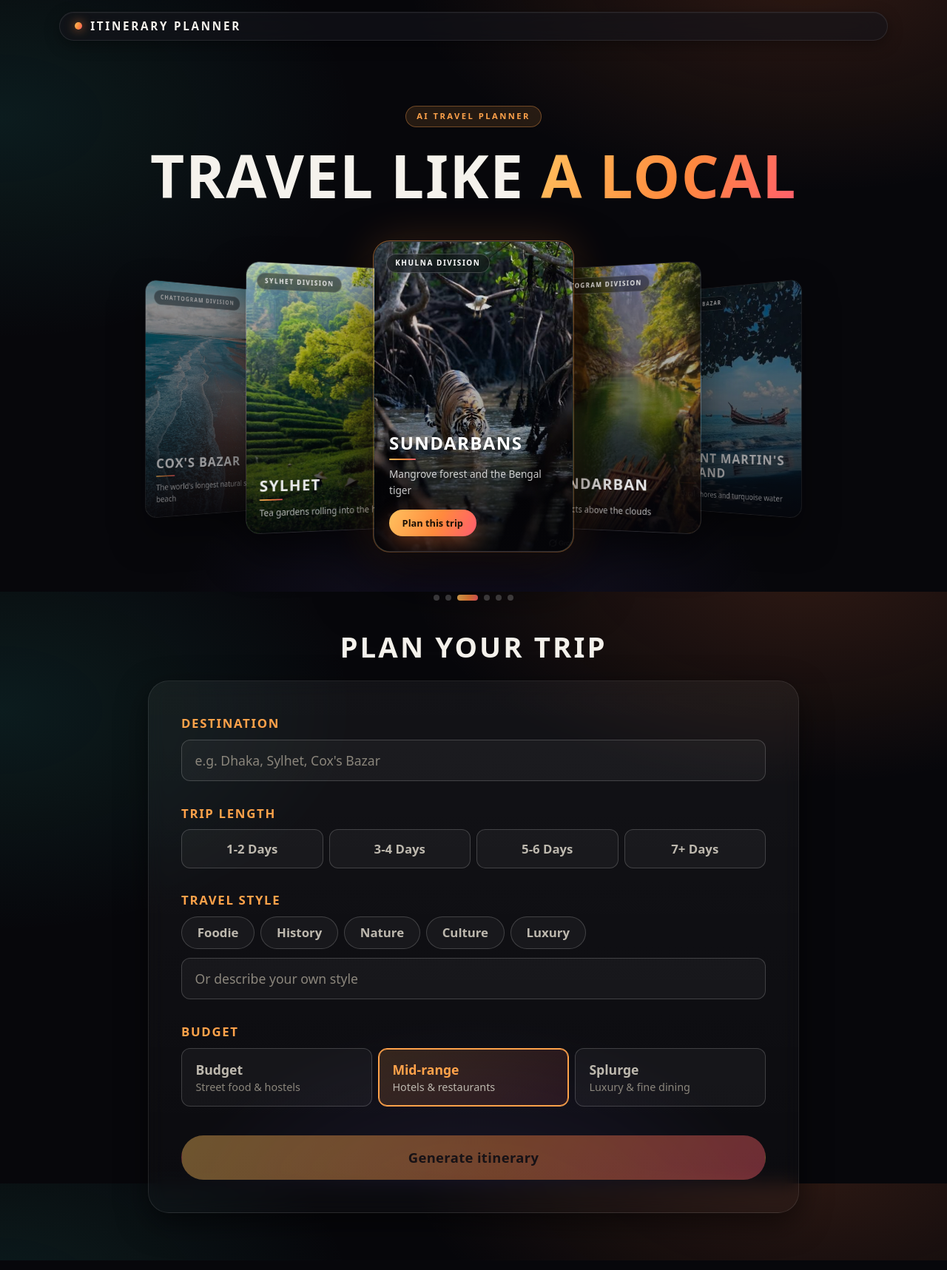
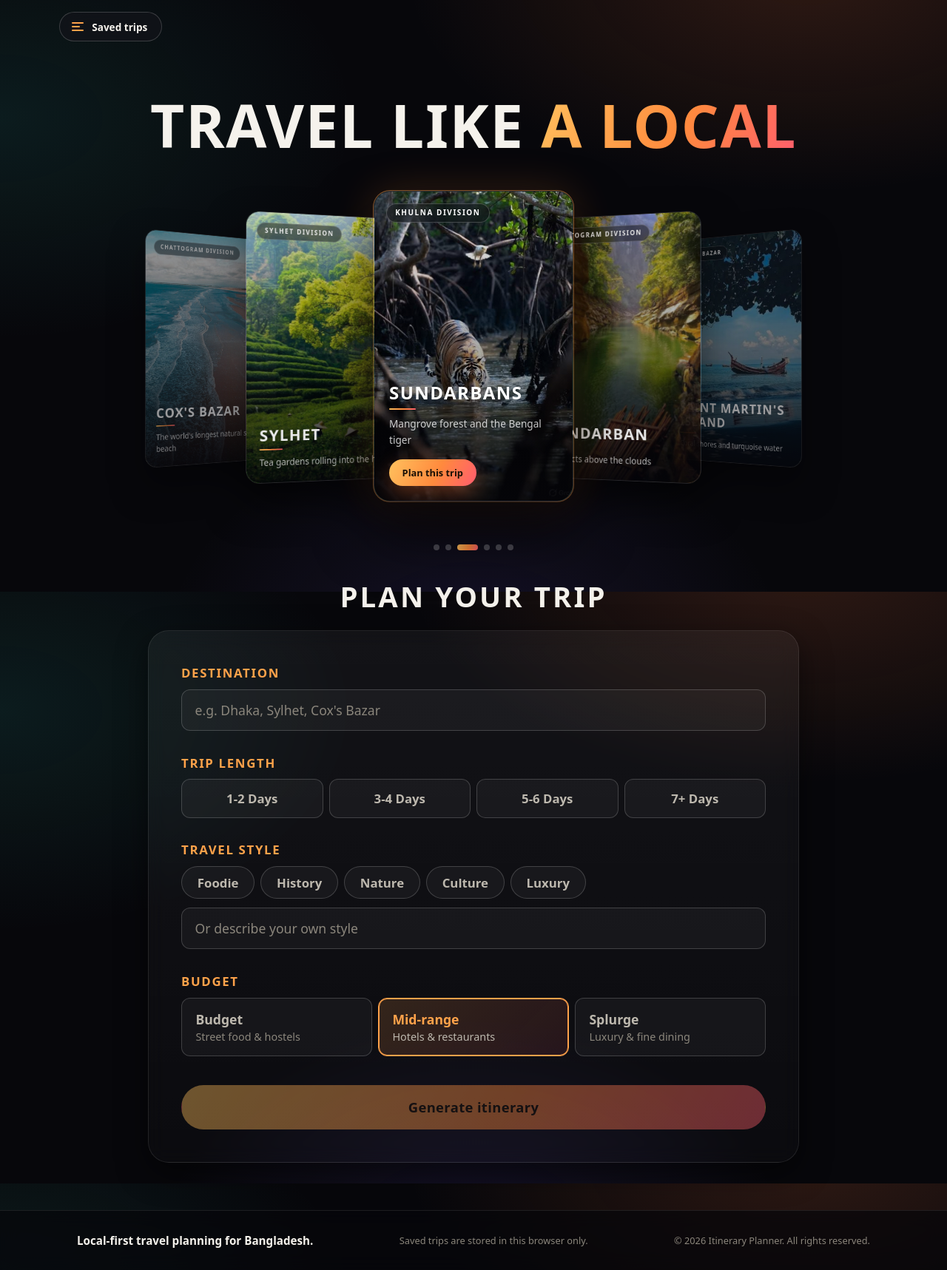
Before and after one commit to mantakanusaiba/Itinerary-agent, a React (Vite) app in the folder Frontend/: page / in a window 1280 px wide. Shown: the whole page at 74% size. Built offline with nearby package versions, Linux system fonts and the light colour scheme; no server answers; a web font is replaced by a local one.

Commit message:
Footer and sidebar added

```diff
--- a/Frontend/src/App.jsx
+++ b/Frontend/src/App.jsx
@@ -5,7 +5,8 @@ import ItineraryView from "./components/ItineraryView.jsx";
 import SourcesPanel from "./components/SourcesPanel.jsx";
 import WeatherWidget from "./components/WeatherWidget.jsx";
 import DestinationShowcase from "./components/DestinationShowcase.jsx";
-import SavedTripsDropdown from "./components/SavedTripsDropdown.jsx";
+import SavedTripsSidebar from "./components/SavedTripsSidebar.jsx";
+import Footer from "./components/Footer.jsx";
 import { streamItinerary, swapStop } from "./api.js";
 import { tryLoadFromUrl, clearUrlHash, encodeToUrl } from "./utils/shareUrl.js";
 import { saveTrip } from "./utils/savedTrips.js";
@@ -29,8 +30,10 @@ export default function App() {
   // Toast state for "Trip saved!" confirmation
   const [saveToast, setSaveToast] = useState(false);
 
-  // Force SavedTripsDropdown to re-render its badge after a save
+  // Bump to make the saved-trips sidebar re-read storage after a save
   const [savedTripsVersion, setSavedTripsVersion] = useState(0);
+  // Saved-trips sidebar visibility
+  const [sidebarOpen, setSidebarOpen] = useState(false);
 
   // ── Load shared itinerary from URL hash on first mount ──────────────────────
   useEffect(() => {
@@ -162,20 +165,30 @@ export default function App() {
     <div className="app-shell">
       <header className="app-header">
         <div className="app-header__inner">
-          <div className="app-header__brand">
-            <h1 className="app-header__title">Itinerary Planner</h1>
-            <p className="app-header__subtitle">
-              AI-powered travel planning built on local knowledge
-            </p>
-          </div>
-          <div className="app-header__top-bar">
-            <SavedTripsDropdown
-              key={savedTripsVersion}
-              onLoad={handleLoadSavedTrip}
-            />
-          </div>
+          <button
+            type="button"
+            className="history-btn"
+            onClick={() => setSidebarOpen(true)}
+            aria-haspopup="dialog"
+            aria-expanded={sidebarOpen}
+          >
+            <span className="history-btn__icon" aria-hidden="true">
+              <span />
+              <span />
+              <span />
+            </span>
+            Saved trips
+          </button>
         </div>
       </header>
+
+      <SavedTripsSidebar
+        open={sidebarOpen}
+        onClose={() => setSidebarOpen(false)}
+        version={savedTripsVersion}
+        onLoad={handleLoadSavedTrip}
+        onNewTrip={handleReset}
+      />
 
       {status === "done" && result && (
         <div className="sticky-form-wrapper">
@@ -193,7 +206,6 @@ export default function App() {
         {status === "idle" && (
           <>
             <section className="hero">
-              <span className="hero__eyebrow">AI travel planner</span>
               <h2 className="hero__title">
                 Travel like <span>a local</span>
               </h2>
@@ -263,6 +275,8 @@ export default function App() {
           </div>
         )}
       </main>
+
+      <Footer />
     </div>
   );
 }
--- /dev/null
+++ b/Frontend/src/components/Footer.css
@@ -0,0 +1,46 @@
+/* Site footer */
+
+.site-footer {
+  margin-top: auto;
+  border-top: 1px solid var(--border);
+  background: rgba(7, 7, 11, 0.7);
+  backdrop-filter: blur(12px);
+  -webkit-backdrop-filter: blur(12px);
+}
+
+.site-footer__inner {
+  max-width: var(--max-width);
+  margin: 0 auto;
+  padding: 1.75rem 1.5rem;
+  display: flex;
+  align-items: center;
+  justify-content: space-between;
+  flex-wrap: wrap;
+  gap: 0.75rem 2rem;
+}
+
+.site-footer__tagline {
+  font-family: var(--font-display);
+  font-weight: 700;
+  font-size: 0.95rem;
+  color: var(--text);
+}
+
+.site-footer__note,
+.site-footer__copy {
+  font-size: 0.8rem;
+  color: var(--muted);
+}
+
+@media (max-width: 640px) {
+  .site-footer__inner {
+    flex-direction: column;
+    align-items: flex-start;
+  }
+}
+
+@media print {
+  .site-footer {
+    display: none;
+  }
+}
--- /dev/null
+++ b/Frontend/src/components/Footer.jsx
@@ -0,0 +1,19 @@
+import "./Footer.css";
+
+export default function Footer() {
+  return (
+    <footer className="site-footer">
+      <div className="site-footer__inner">
+        <p className="site-footer__tagline">
+          Local-first travel planning for Bangladesh.
+        </p>
+        <p className="site-footer__note">
+          Saved trips are stored in this browser only.
+        </p>
+        <p className="site-footer__copy">
+          &copy; {new Date().getFullYear()} Itinerary Planner. All rights reserved.
+        </p>
+      </div>
+    </footer>
+  );
+}
--- /dev/null
+++ b/Frontend/src/components/SavedTripsSidebar.css
@@ -0,0 +1,188 @@
+/* Saved trips sidebar (slide-in from the left) */
+
+.sidebar-backdrop {
+  position: fixed;
+  inset: 0;
+  z-index: 300;
+  background: rgba(3, 3, 8, 0.6);
+  backdrop-filter: blur(3px);
+  opacity: 0;
+  pointer-events: none;
+  transition: opacity 0.3s ease;
+}
+
+.sidebar-backdrop--open {
+  opacity: 1;
+  pointer-events: auto;
+}
+
+.sidebar {
+  position: fixed;
+  top: 0;
+  left: 0;
+  bottom: 0;
+  z-index: 310;
+  width: 340px;
+  max-width: 88vw;
+  display: flex;
+  flex-direction: column;
+  gap: 1rem;
+  padding: 1.5rem 1.25rem;
+  background: rgba(15, 15, 22, 0.97);
+  border-right: 1px solid var(--border-strong);
+  box-shadow: var(--shadow-lg);
+  transform: translateX(-102%);
+  visibility: hidden;
+  transition: transform 0.35s cubic-bezier(0.22, 0.8, 0.24, 1), visibility 0.35s;
+}
+
+.sidebar--open {
+  transform: translateX(0);
+  visibility: visible;
+}
+
+.sidebar__header {
+  display: flex;
+  align-items: flex-start;
+  justify-content: space-between;
+  gap: 1rem;
+}
+
+.sidebar__title {
+  font-size: 1.3rem;
+  font-weight: 800;
+  letter-spacing: 0.04em;
+  text-transform: uppercase;
+}
+
+.sidebar__count {
+  margin-top: 0.15rem;
+  font-size: 0.8rem;
+  color: var(--muted);
+}
+
+.sidebar__close {
+  padding: 0.35rem 0.85rem;
+  font-size: 0.8rem;
+  font-weight: 600;
+  color: var(--text-secondary);
+  background: var(--glass);
+  border: 1px solid var(--border-strong);
+  border-radius: 999px;
+}
+
+.sidebar__close:hover {
+  color: var(--text);
+  border-color: rgba(255, 255, 255, 0.35);
+}
+
+.sidebar__new {
+  width: 100%;
+}
+
+.sidebar__body {
+  flex: 1;
+  min-height: 0;
+  overflow-y: auto;
+  margin: 0 -0.25rem;
+  padding: 0 0.25rem;
+}
+
+.sidebar__empty {
+  padding: 1rem;
+  font-size: 0.875rem;
+  line-height: 1.6;
+  color: var(--text-secondary);
+  background: var(--glass);
+  border: 1px dashed var(--border-strong);
+  border-radius: var(--radius);
+}
+
+.sidebar__list {
+  list-style: none;
+  display: flex;
+  flex-direction: column;
+  gap: 0.6rem;
+}
+
+.sidebar__item {
+  display: flex;
+  align-items: stretch;
+  background: var(--glass);
+  border: 1px solid var(--border);
+  border-radius: var(--radius);
+  overflow: hidden;
+  transition: border-color 0.2s ease, background 0.2s ease;
+}
+
+.sidebar__item:hover {
+  border-color: rgba(255, 162, 74, 0.5);
+  background: rgba(255, 162, 74, 0.06);
+}
+
+.sidebar__item-main {
+  flex: 1;
+  min-width: 0;
+  display: flex;
+  flex-direction: column;
+  align-items: flex-start;
+  gap: 0.1rem;
+  padding: 0.75rem 0.9rem;
+  background: transparent;
+  border: none;
+  text-align: left;
+  color: var(--text);
+}
+
+.sidebar__item-city {
+  max-width: 100%;
+  overflow: hidden;
+  text-overflow: ellipsis;
+  white-space: nowrap;
+  font-family: var(--font-display);
+  font-size: 1rem;
+  font-weight: 700;
+}
+
+.sidebar__item-meta {
+  max-width: 100%;
+  overflow: hidden;
+  text-overflow: ellipsis;
+  white-space: nowrap;
+  font-size: 0.8rem;
+  color: var(--text-secondary);
+}
+
+.sidebar__item-date {
+  font-size: 0.72rem;
+  color: var(--muted);
+}
+
+.sidebar__item-delete {
+  padding: 0 0.85rem;
+  font-size: 0.75rem;
+  font-weight: 600;
+  color: var(--muted);
+  background: transparent;
+  border: none;
+  border-left: 1px solid var(--border);
+}
+
+.sidebar__item-delete:hover {
+  color: var(--danger);
+  background: var(--danger-soft);
+}
+
+.sidebar__clear {
+  align-self: flex-start;
+  padding: 0.3rem 0;
+  font-size: 0.8rem;
+  font-weight: 600;
+  color: var(--muted);
+  background: transparent;
+  border: none;
+}
+
+.sidebar__clear:hover {
+  color: var(--danger);
+}
--- /dev/null
+++ b/Frontend/src/components/SavedTripsSidebar.jsx
@@ -0,0 +1,129 @@
+import { useEffect, useState } from "react";
+import { loadSavedTrips, deleteSavedTrip, formatSavedDate } from "../utils/savedTrips.js";
+import "./SavedTripsSidebar.css";
+
+/**
+ * SavedTripsSidebar
+ *
+ * A slide-in panel on the left listing every previously generated itinerary
+ * (stored in the browser's localStorage, so no backend is involved).
+ *
+ * Props:
+ *   open                      - whether the panel is visible
+ *   onClose()                 - close the panel
+ *   version                   - bump this number to re-read storage after a save
+ *   onLoad(result, params)    - load a saved trip into the page
+ *   onNewTrip()               - start a fresh search
+ */
+export default function SavedTripsSidebar({ open, onClose, version, onLoad, onNewTrip }) {
+  const [trips, setTrips] = useState([]);
+
+  // Re-read storage when opened or after a save
+  useEffect(() => {
+    setTrips(loadSavedTrips());
+  }, [open, version]);
+
+  // Close on Escape
+  useEffect(() => {
+    if (!open) return;
+    function onKey(e) {
+      if (e.key === "Escape") onClose();
+    }
+    document.addEventListener("keydown", onKey);
+    return () => document.removeEventListener("keydown", onKey);
+  }, [open, onClose]);
+
+  function handleDelete(id) {
+    deleteSavedTrip(id);
+    setTrips((prev) => prev.filter((t) => t.id !== id));
+  }
+
+  function handleClearAll() {
+    if (!window.confirm("Delete all saved trips?")) return;
+    trips.forEach((t) => deleteSavedTrip(t.id));
+    setTrips([]);
+  }
+
+  return (
+    <>
+      <div
+        className={`sidebar-backdrop${open ? " sidebar-backdrop--open" : ""}`}
+        onClick={onClose}
+        aria-hidden="true"
+      />
+      <aside
+        className={`sidebar${open ? " sidebar--open" : ""}`}
+        aria-label="Saved trips"
+        aria-hidden={!open}
+      >
+        <div className="sidebar__header">
+          <div>
+            <h2 className="sidebar__title">Saved trips</h2>
+            <p className="sidebar__count">
+              {trips.length} {trips.length === 1 ? "trip" : "trips"}
+            </p>
+          </div>
+          <button type="button" className="sidebar__close" onClick={onClose}>
+            Close
+          </button>
+        </div>
+
+        <button
+          type="button"
+          className="btn-primary sidebar__new"
+          onClick={() => {
+            onNewTrip();
+            onClose();
+          }}
+        >
+          Start a new trip
+        </button>
+
+        <div className="sidebar__body">
+          {trips.length === 0 ? (
+            <p className="sidebar__empty">
+              No saved trips yet. Every itinerary you generate is saved here
+              automatically, so you can come back to it later.
+            </p>
+          ) : (
+            <ul className="sidebar__list">
+              {trips.map((trip) => (
+                <li key={trip.id} className="sidebar__item">
+                  <button
+                    type="button"
+                    className="sidebar__item-main"
+                    onClick={() => {
+                      onLoad(trip.result, trip.tripParams);
+                      onClose();
+                    }}
+                  >
+                    <span className="sidebar__item-city">{trip.tripParams.city}</span>
+                    <span className="sidebar__item-meta">
+                      {trip.tripParams.days} {Number(trip.tripParams.days) === 1 ? "day" : "days"}
+                      {trip.tripParams.vibe ? `  ·  ${trip.tripParams.vibe}` : ""}
+                    </span>
+                    <span className="sidebar__item-date">{formatSavedDate(trip.savedAt)}</span>
+                  </button>
+                  <button
+                    type="button"
+                    className="sidebar__item-delete"
+                    onClick={() => handleDelete(trip.id)}
+                    aria-label={`Delete ${trip.tripParams.city} trip`}
+                  >
+                    Delete
+                  </button>
+                </li>
+              ))}
+            </ul>
+          )}
+        </div>
+
+        {trips.length > 0 && (
+          <button type="button" className="sidebar__clear" onClick={handleClearAll}>
+            Clear all
+          </button>
+        )}
+      </aside>
+    </>
+  );
+}
--- a/Frontend/src/index.css
+++ b/Frontend/src/index.css
@@ -265,7 +265,7 @@ select {
   flex-direction: column;
 }
 
-/* Floating glass navigation pill */
+/* Top bar: only the saved-trips button */
 .app-header {
   padding: 1rem 1.25rem 0;
   position: relative;
@@ -278,49 +278,45 @@ select {
   width: 100%;
   display: flex;
   align-items: center;
-  justify-content: space-between;
-  gap: 1rem;
-  padding: 0.6rem 0.6rem 0.6rem 1.25rem;
+}
+
+.history-btn {
+  display: inline-flex;
+  align-items: center;
+  gap: 0.7rem;
+  padding: 0.6rem 1.15rem 0.6rem 1rem;
+  font-size: 0.85rem;
+  font-weight: 700;
+  color: var(--text);
   background: rgba(20, 20, 28, 0.6);
-  border: 1px solid var(--border);
+  border: 1px solid var(--border-strong);
   border-radius: 999px;
   backdrop-filter: blur(18px);
   -webkit-backdrop-filter: blur(18px);
-  box-shadow: var(--shadow-sm);
+  transition: border-color 0.2s ease, background 0.2s ease;
 }
 
-.app-header__brand {
-  display: flex;
-  align-items: center;
-  gap: 0.7rem;
-  min-width: 0;
+.history-btn:hover {
+  border-color: rgba(255, 162, 74, 0.6);
+  background: rgba(255, 162, 74, 0.1);
 }
 
-.app-header__brand::before {
-  content: '';
-  width: 10px;
-  height: 10px;
-  border-radius: 50%;
-  background: var(--grad-brand);
-  box-shadow: 0 0 14px rgba(255, 138, 61, 0.8);
-  flex-shrink: 0;
+.history-btn__icon {
+  display: inline-flex;
+  flex-direction: column;
+  gap: 3px;
 }
 
-.app-header__title {
-  font-size: 0.95rem;
-  font-weight: 800;
-  letter-spacing: 0.18em;
-  text-transform: uppercase;
-  color: var(--text);
+.history-btn__icon span {
+  display: block;
+  width: 16px;
+  height: 2px;
+  border-radius: 2px;
+  background: var(--primary);
 }
 
-.app-header__subtitle {
-  display: none;
-}
-
-.app-header__top-bar {
-  display: flex;
-  justify-content: flex-end;
+.history-btn__icon span:nth-child(2) {
+  width: 11px;
 }
 
 /* ─── Sticky trip summary ──────────────────────────────────────────── */
@@ -379,22 +375,8 @@ select {
 
 .hero {
   text-align: center;
-  padding: 3.5rem 0 0.5rem;
+  padding: 2.5rem 0 0.5rem;
   animation: rise 0.7s ease both;
-}
-
-.hero__eyebrow {
-  display: inline-block;
-  padding: 0.3rem 0.9rem;
-  font-size: 0.7rem;
-  font-weight: 700;
-  letter-spacing: 0.22em;
-  text-transform: uppercase;
-  color: var(--primary);
-  background: var(--primary-soft);
-  border: 1px solid rgba(255, 162, 74, 0.35);
-  border-radius: 999px;
-  margin-bottom: 1.5rem;
 }
 
 .hero__title {
```
